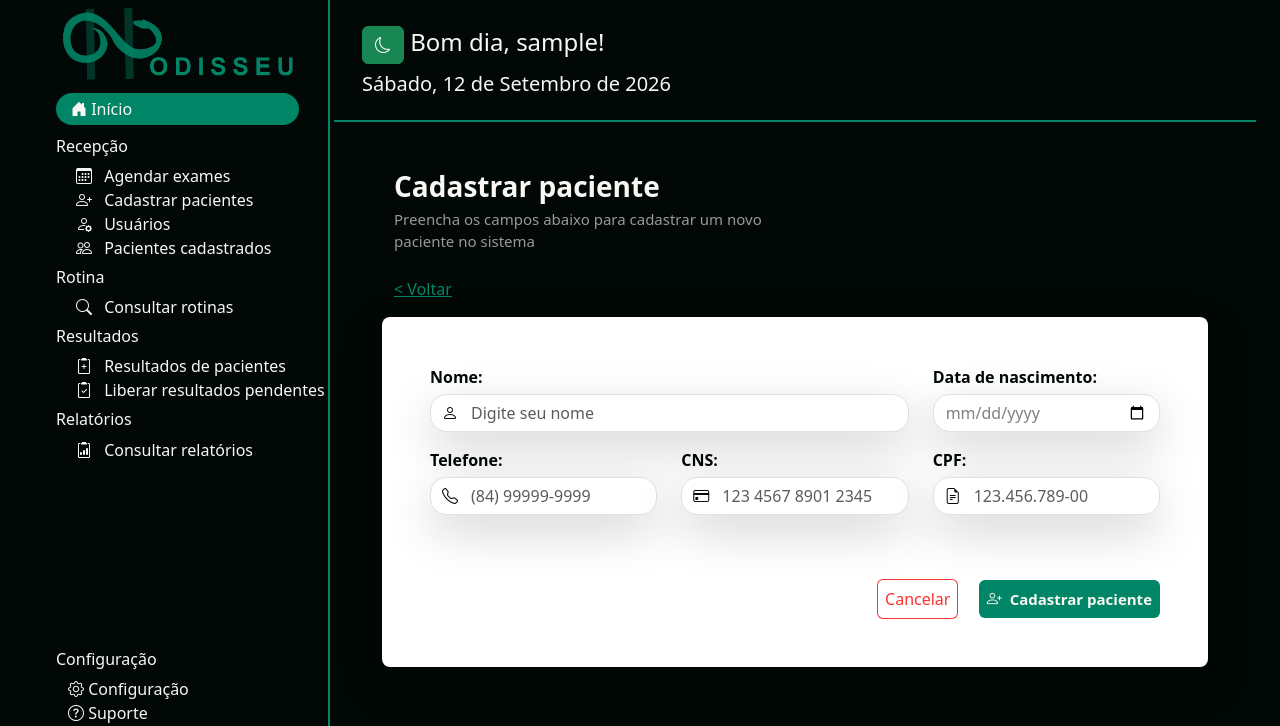
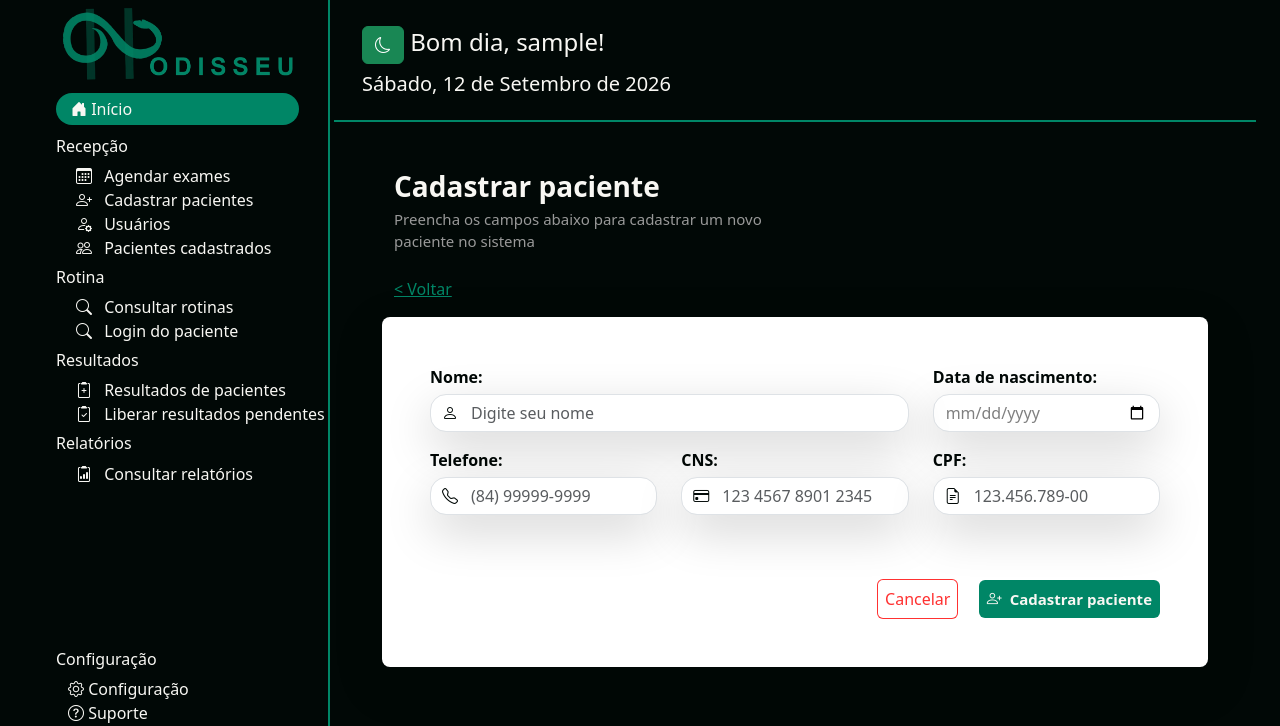
Before and after one commit to AnnaSilva-dev/Sistema-Laboratorial-Odisseu, a Django app: page /cadastrar_paciente in a window 1280 px wide. Shown: the top 726 px of the page. Run offline with Django 5.2, Linux system fonts and the light colour scheme; the visitor is signed in with stand-in values (Sample User, id 1); some libraries are stand-ins or nearby versions.

Commit message:
criação do modulo do paciente, com o historico e  login

```diff
--- a/odisseu/models.py
+++ b/odisseu/models.py
@@ -1,7 +1,8 @@
 from django.db import models
 from .validators import validate_cpf, validate_cns, validate_nome, validate_telefone
 from django.core.exceptions import ValidationError
-
+from django.contrib.auth.hashers import make_password, check_password
+import secrets, string
 
 class Paciente(models.Model):
     nome = models.CharField(max_length=200, validators=[validate_nome])
@@ -9,6 +10,7 @@ class Paciente(models.Model):
     cns = models.CharField(max_length=18, validators=[validate_cns])
     data_nascimento = models.DateField()
     telefone = models.CharField(max_length=20, validators=[validate_telefone])
+    senha = models.CharField(max_length=6, blank=True)
 
     def __str__(self):
         return self.nome
@@ -33,6 +35,21 @@ class Paciente(models.Model):
                 agrupado[data]['tem_liberado'] = True
 
         return list(agrupado.values())
+
+    def gerar_senha(self):
+        senha_texto = ''.join(secrets.choice(string.digits) for _ in range(4))
+        self.senha = make_password(senha_texto)
+        return senha_texto
+
+    def check_senha(self, raw_password):
+        return bool(self.senha) and check_password(raw_password, self.senha)
+
+    def save(self, *args, **kwargs):
+        senha_gerada = None
+        if not self.pk and not self.senha:
+            senha_gerada = self.gerar_senha()
+        super().save(*args, **kwargs)
+        self.senha_gerada = senha_gerada
 
 
 class Agendamento(models.Model):
--- a/odisseu/templates/base.html
+++ b/odisseu/templates/base.html
@@ -46,6 +46,7 @@
                             <h6>Rotina</h6>
                             <div class="container-fluid mb-2">
                                 <li class="nav-item"><a class="nav-link text-tema" href="{% url 'rotina' %}"><span class="bi bi-search p-2"></span> Consultar rotinas</a></li>
+                                <li class="nav-item"><a class="nav-link text-tema" href="{% url 'paciente_login' %}"><span class="bi bi-search p-2"></span> Login do paciente</a></li>
                             </div>
                             {% endif %}
 
--- a/odisseu/templates/cadastrar_paciente.html
+++ b/odisseu/templates/cadastrar_paciente.html
@@ -15,6 +15,11 @@
                     {{ message }}
                 </div>
             {% endfor %}
+        {% endif %}
+        {% if senha_gerada %}
+            <div class="alert alert-success">
+                <strong>Senha de acesso do paciente: {{ senha_gerada }}</strong>
+            </div>
         {% endif %}
     <nav class="container-fluid forms p-5 rounded-3 bg-white shadow-lg">
         <form method="POST">
--- a/odisseu/urls.py
+++ b/odisseu/urls.py
@@ -31,4 +31,7 @@ urlpatterns = [
     path('usuarios/inativar/<int:id>/', views.inativar_usuario, name='inativar_usuario'),
     path('usuarios/ativar/<int:id>/', views.ativar_usuario, name='ativar_usuario'),
 
+
+    path('paciente/login/', views.paciente_login, name='paciente_login'),
+    path('paciente/historico/', views.paciente_historico, name='paciente_historico'),
 ]
--- a/odisseu/views.py
+++ b/odisseu/views.py
@@ -104,22 +104,23 @@ def cadastrar_usuario(request):
 @login_required
 @has_permission_decorator('cadastrar_paciente')
 def cadastrar_paciente(request):
+    senha_gerada = None
     if request.method == 'POST':
-        form= PacienteForm(request.POST)
+        form = PacienteForm(request.POST)
         if form.is_valid():
-            form.save()
+            paciente = form.save()
+            senha_gerada = paciente.senha_gerada
             messages.success(request, 'Paciente cadastrado com sucesso!')
-            return redirect('cadastrar_paciente')
+            form = PacienteForm()
         else:
             messages.error(request, 'Ocorreu um erro')
-
     else:
-        form= PacienteForm()
+        form = PacienteForm()
 
     context = {
         'form': form,
+        'senha_gerada': senha_gerada,
     }
-
     return render(request, 'cadastrar_paciente.html', context)
 
 @login_required
@@ -609,3 +610,29 @@ def editar_usuarios(request, id):
         'usuarios': usuarios,
         'usuario_edicao': usuario
     })
+
+def paciente_login(request):
+    if request.method == 'POST':
+        cpf = request.POST.get('cpf', '').strip()
+        senha = request.POST.get('senha', '').strip()
+
+        paciente = Paciente.objects.filter(cpf=cpf).first()
+
+        if paciente and paciente.check_senha(senha):
+            request.session['paciente_id'] = paciente.id
+            return redirect('paciente_historico')
+        else:
+            messages.error(request, 'CPF ou senha inválidos.')
+
+    return render(request, 'paciente_login.html')
+
+
+def paciente_historico(request):
+    paciente_id = request.session['paciente_id']
+    paciente = get_object_or_404(Paciente, id=paciente_id)
+    historico = paciente.historico_agendamentos()
+
+    return render(request, 'paciente_historico.html', {
+        'paciente': paciente,
+        'historico': historico,
+    })
```
Also changed, not shown: odisseu/templates/paciente_historico.html (added, +21 -0 lines), odisseu/templates/paciente_login.html (added, +20 -0 lines), odisseu/migrations/0014_paciente_senha.py (added).
